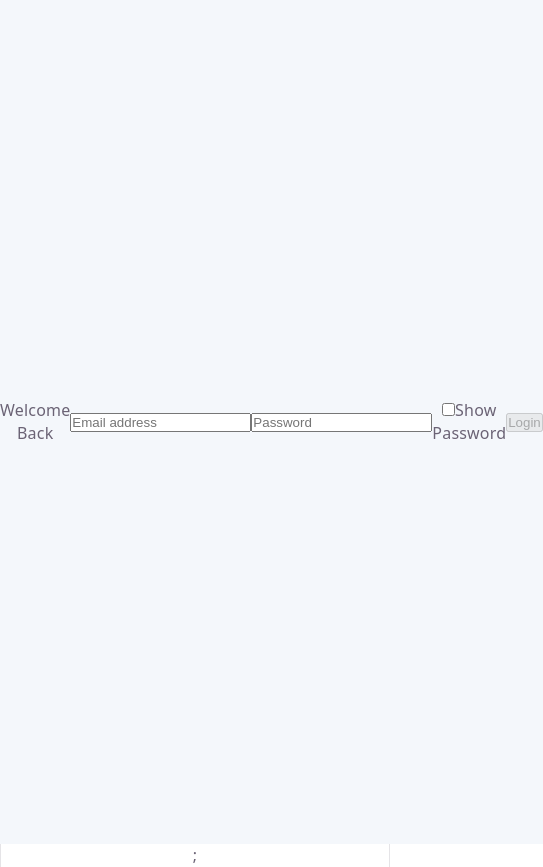
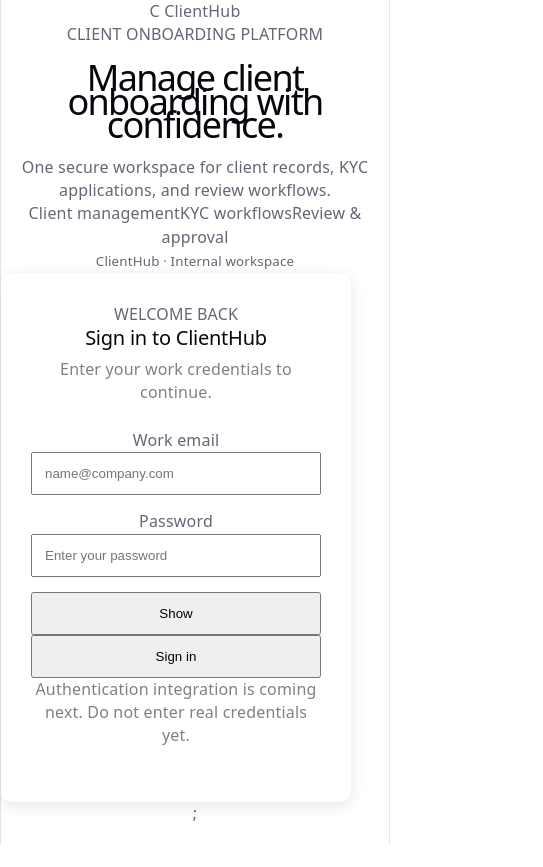
Before and after one commit to akashmgowda/clienthub-kyc, a React (Vite) app: page / in a window 390 px wide. Shown: the whole page, 543 px wide, since content can reach past the window. After the commit the page ends 844 px from the top, so only its background shows below. Built offline with nearby package versions, Linux system fonts and the light colour scheme.

Commit message:
Build responsive login foundation

```diff
--- a/src/pages/Login/Login.tsx
+++ b/src/pages/Login/Login.tsx
@@ -1,78 +1,63 @@
-import { useState } from 'react';
-import './Login.css'
+import { useState, type FormEvent } from 'react';
+import './Login.css';
+
+const emailPattern = /^[^\s@]+@[^\s@]+\.[^\s@]+$/;
 
 function Login() {
-    const [email, setEmail] = useState("");
-    const [password, setPassword] = useState("");
-    const [showPassword, setShowPassword] = useState(false);
-    const [error, setError] = useState("");
+  const [email, setEmail] = useState('');
+  const [password, setPassword] = useState('');
+  const [showPassword, setShowPassword] = useState(false);
+  const [error, setError] = useState('');
 
-    // Check if either field is missing a value
-    const isButtonDisabled = !email || !password;
+  const handleLogin = (event: FormEvent<HTMLFormElement>) => {
+    event.preventDefault();
+    setError('');
 
-
-    const handleLogin = () => {
-
-        if (!email.includes("@")) {
-            setError("Please enter a valid email address");
-            return;
-        }
-
-        if (password.length < 6) {
-            setError("Password must be at least 6 characters");
-            return;
-        }
-
-        setError("");
-
-        console.log("Email", email);
-        console.log("Password", password);
+    if (!emailPattern.test(email.trim())) {
+      setError('Enter a valid email address.');
+      return;
+    }
+    if (password.length < 8) {
+      setError('Password must contain at least 8 characters.');
+      return;
     }
 
-    return (
-        <div className="login-container">
-            <div className="login-container">
+    setError('Sign-in is not connected yet. We will enable it after the Spring Boot authentication API is ready.');
+  };
 
-                <h1>ClientHub</h1>
-                <p>Welcome Back</p>
-
-                <input
-                  type="email"
-                  placeholder='Email address'
-                  value={email}
-                  onChange={(e) => setEmail(e.target.value)}
-                />
-
-                <input
-                  type={showPassword ? "text" : "password"}
-                  placeholder='Password'
-                  value={password}
-                  onChange={(e) => setPassword(e.target.value)}
-                />
-
-                <label>
-                  <input
-                    type="checkbox"
-                    checked={showPassword}
-                    onChange={() => setShowPassword(!showPassword)}
-                  />
-                    Show Password
-                </label>
-
-                {error && <p className="error-message">{error}</p>}
-
-                <button
-                  onClick={handleLogin}
-                  disabled={isButtonDisabled}
-                >
-                    Login
-                </button>
-
-
+  return (
+    <main className="login-page">
+      <section className="login-intro" aria-label="About ClientHub">
+        <div className="brand"><span className="brand-mark">C</span> ClientHub</div>
+        <div className="intro-copy">
+          <span className="eyebrow">CLIENT ONBOARDING PLATFORM</span>
+          <h1>Manage client onboarding with confidence.</h1>
+          <p>One secure workspace for client records, KYC applications, and review workflows.</p>
+          <div className="intro-tags"><span>Client management</span><span>KYC workflows</span><span>Review & approval</span></div>
+        </div>
+        <small>ClientHub · Internal workspace</small>
+      </section>
+      <section className="login-panel" aria-labelledby="login-heading">
+        <div className="login-card">
+          <span className="eyebrow">WELCOME BACK</span>
+          <h2 id="login-heading">Sign in to ClientHub</h2>
+          <p className="login-subtitle">Enter your work credentials to continue.</p>
+          <form onSubmit={handleLogin} noValidate>
+            <label htmlFor="email">Work email</label>
+            <input id="email" name="email" type="email" autoComplete="username" placeholder="name@company.com" value={email} onChange={e => {setEmail(e.target.value); setError('');}} required />
+            <label htmlFor="password">Password</label>
+            <div className="password-field">
+              <input id="password" name="password" type={showPassword ? 'text' : 'password'} autoComplete="current-password" placeholder="Enter your password" value={password} onChange={e => {setPassword(e.target.value); setError('');}} required minLength={8} />
+              <button type="button" className="password-toggle" onClick={() => setShowPassword(value => !value)} aria-label={showPassword ? 'Hide password' : 'Show password'}>{showPassword ? 'Hide' : 'Show'}</button>
             </div>
+            {error && <p className="form-message" role="alert">{error}</p>}
+            <button className="submit-button" type="submit">Sign in</button>
+          </form>
+          <p className="security-note">Authentication integration is coming next. Do not enter real credentials yet.</p>
         </div>
-
-    );
+      </section>
+    </main>
+  );
 }
 
 export default Login;
```
